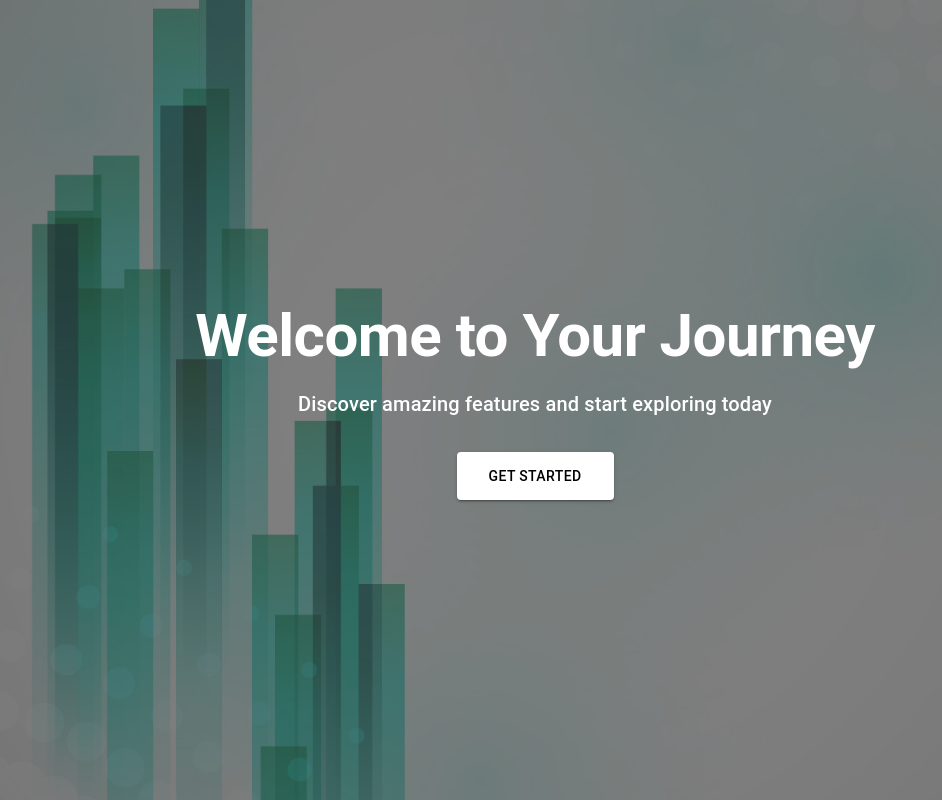
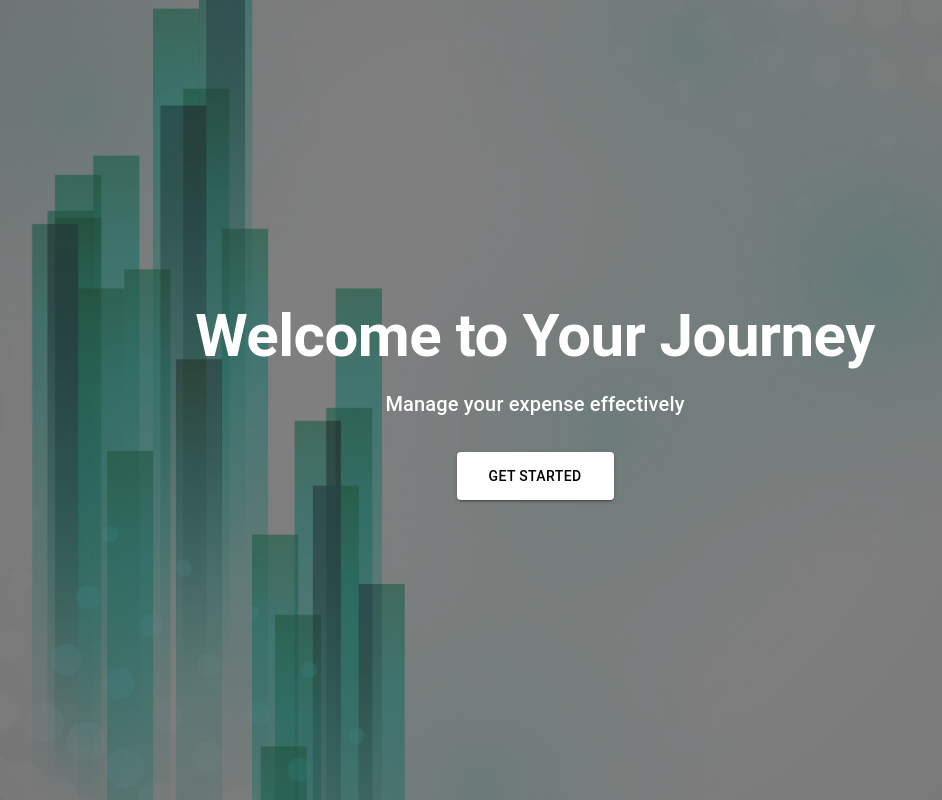
Before and after one commit to tienphap1405/financial-tracker-web-app, a Next.js app: page / in a window 1280 px wide. Shown: the whole page, without its empty margins (105-1047 px from the left). Built offline with nearby package versions, Linux system fonts and the light colour scheme.

Commit message:
Update landingPage.js

```diff
--- a/app/landing-page/landingPage.js
+++ b/app/landing-page/landingPage.js
@@ -62,7 +62,7 @@ export default function LandingPage({handleOnPress}) {
                         fontSize: { xs: "1rem", md: "1.25rem" },
                         }}
                     >
-                        Discover amazing features and start exploring today
+                        Manage your expense effectively
                     </Typography>
                     <Button
                         variant="contained"
```
